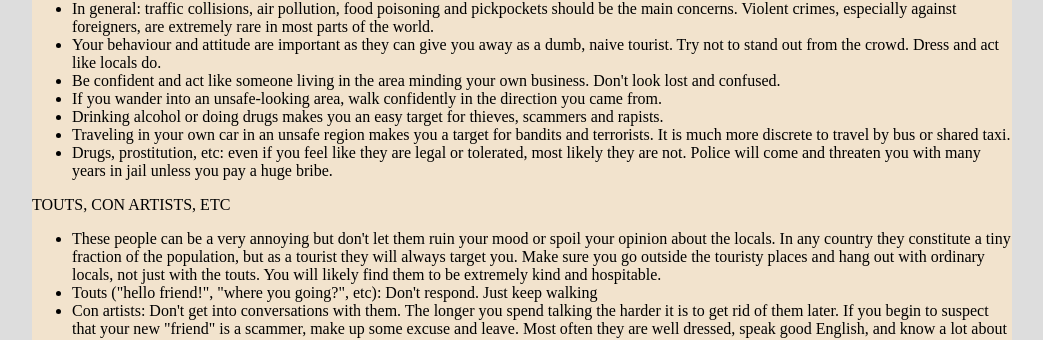
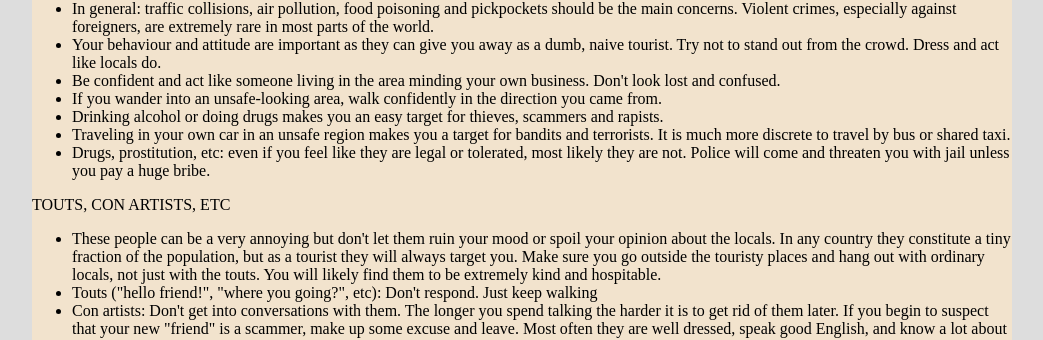
Before and after one commit to witba/witba.github.io, a Jekyll site: the page built from travel/safety.html, in a window 1280 px wide. Shown: the part 412-752 px from the top of the page, without its empty margins (118-1161 px from the left). Built offline with Jekyll 4.4.1, drawn with Linux system fonts in a browser that asks for light colours.

Commit message:
Update safety.html

```diff
--- a/travel/safety.html
+++ b/travel/safety.html
@@ -25,7 +25,7 @@ https://www.controlrisks.com/riskmap-2018/maps<br>
 <li>If you wander into an unsafe-looking area, walk confidently in the direction you came from.</li>
 <li>Drinking alcohol or doing drugs makes you an easy target for thieves, scammers and rapists.</li>
 <li>Traveling in your own car in an unsafe region makes you a target for bandits and terrorists. It is much more discrete to travel by bus or shared taxi.</li>
-<li>Drugs, prostitution, etc: even if you feel like they are legal or tolerated, most likely they are not. Police will come and threaten you with many years in jail unless you pay a huge bribe.</li>
+<li>Drugs, prostitution, etc: even if you feel like they are legal or tolerated, most likely they are not. Police will come and threaten you with jail unless you pay a huge bribe.</li>
 </ul>
 <p>TOUTS, CON ARTISTS, ETC</p>
 <ul>
```
